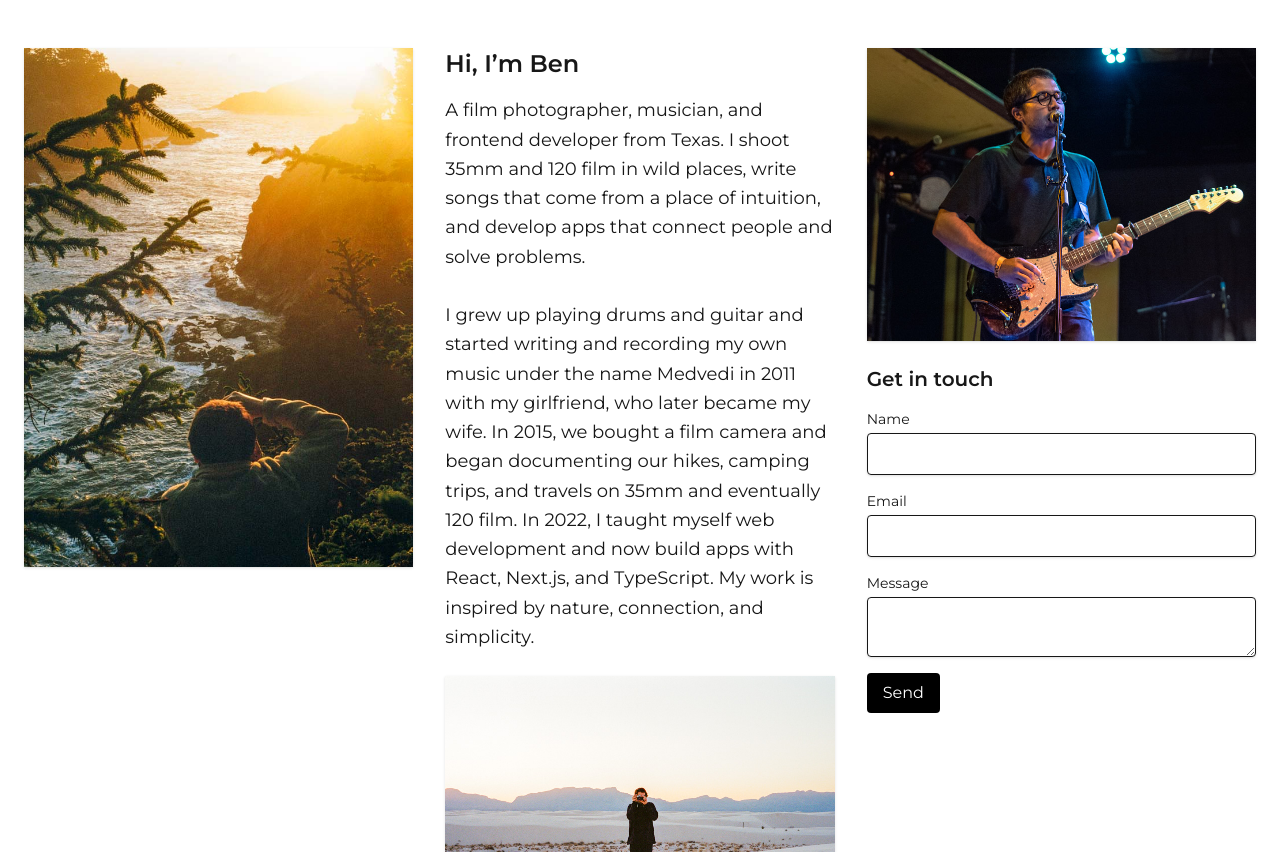
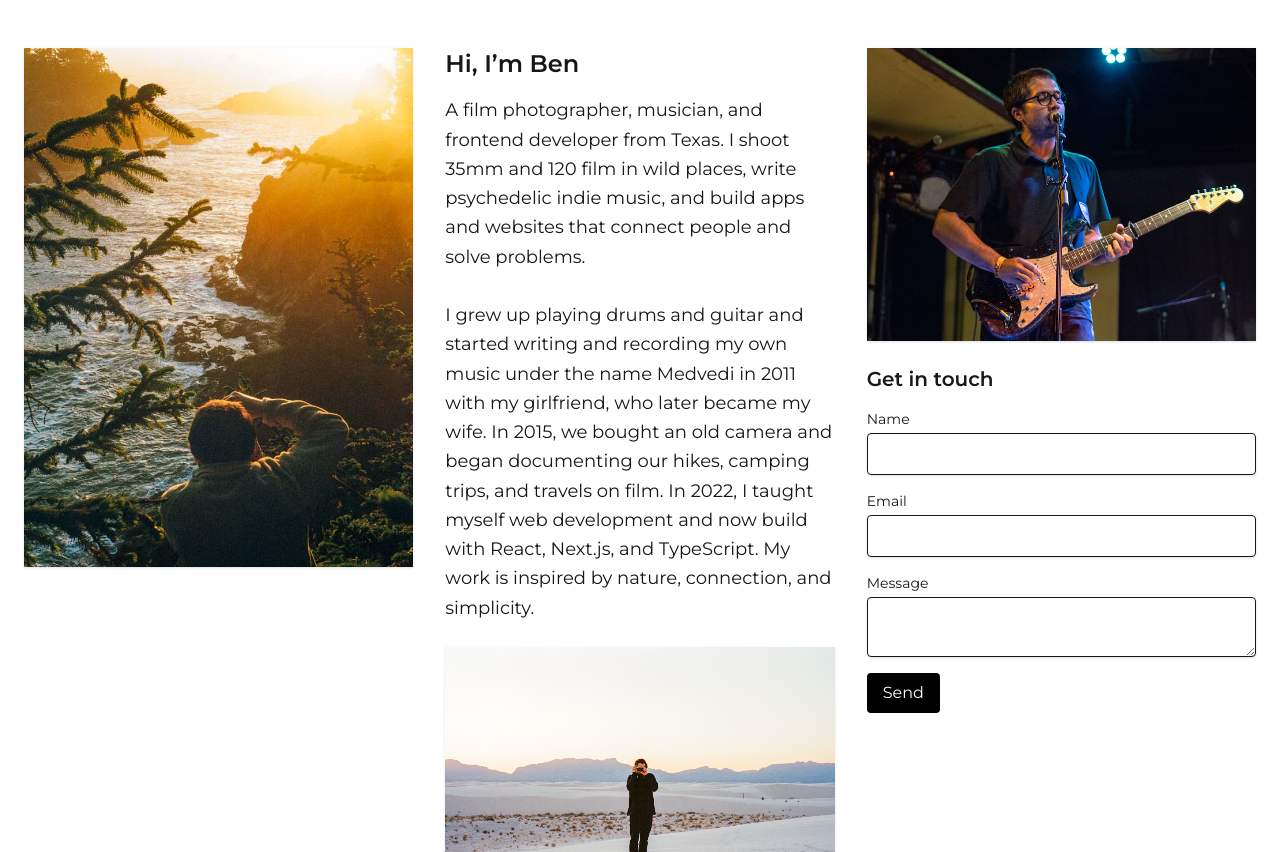
Before and after one commit to benbalusek/benbalusek, a Next.js app: page /about in a window 1280 px wide. Shown: the part 354-1206 px from the top of the page. Built offline with nearby package versions, Linux system fonts and the light colour scheme.

Commit message:
update about me bio

```diff
--- a/app/_components/about/AboutMe.tsx
+++ b/app/_components/about/AboutMe.tsx
@@ -36,19 +36,19 @@ function AboutMe() {
           <h2 className="text-2xl font-semibold mb-4">Hi, I’m Ben</h2>
           <p>
             A film photographer, musician, and frontend developer from Texas. I
-            shoot 35mm and 120 film in wild places, write songs that come from a
-            place of intuition, and develop apps that connect people and solve
+            shoot 35mm and 120 film in wild places, write psychedelic indie
+            music, and build apps and websites that connect people and solve
             problems.
           </p>
           <br />
           <p>
             I grew up playing drums and guitar and started writing and recording
             my own music under the name Medvedi in 2011 with my girlfriend, who
-            later became my wife. In 2015, we bought a film camera and began
-            documenting our hikes, camping trips, and travels on 35mm and
-            eventually 120 film. In 2022, I taught myself web development and
-            now build apps with React, Next.js, and TypeScript. My work is
-            inspired by nature, connection, and simplicity.
+            later became my wife. In 2015, we bought an old camera and began
+            documenting our hikes, camping trips, and travels on film. In 2022,
+            I taught myself web development and now build with React, Next.js,
+            and TypeScript. My work is inspired by nature, connection, and
+            simplicity.
           </p>
         </div>
 
```
